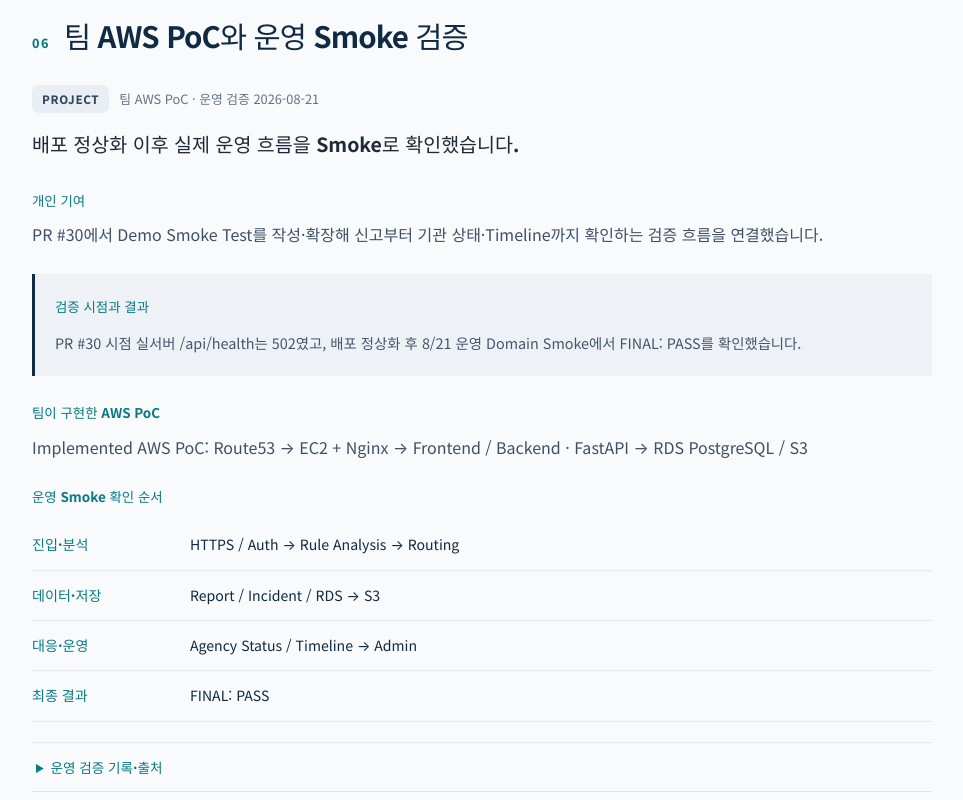
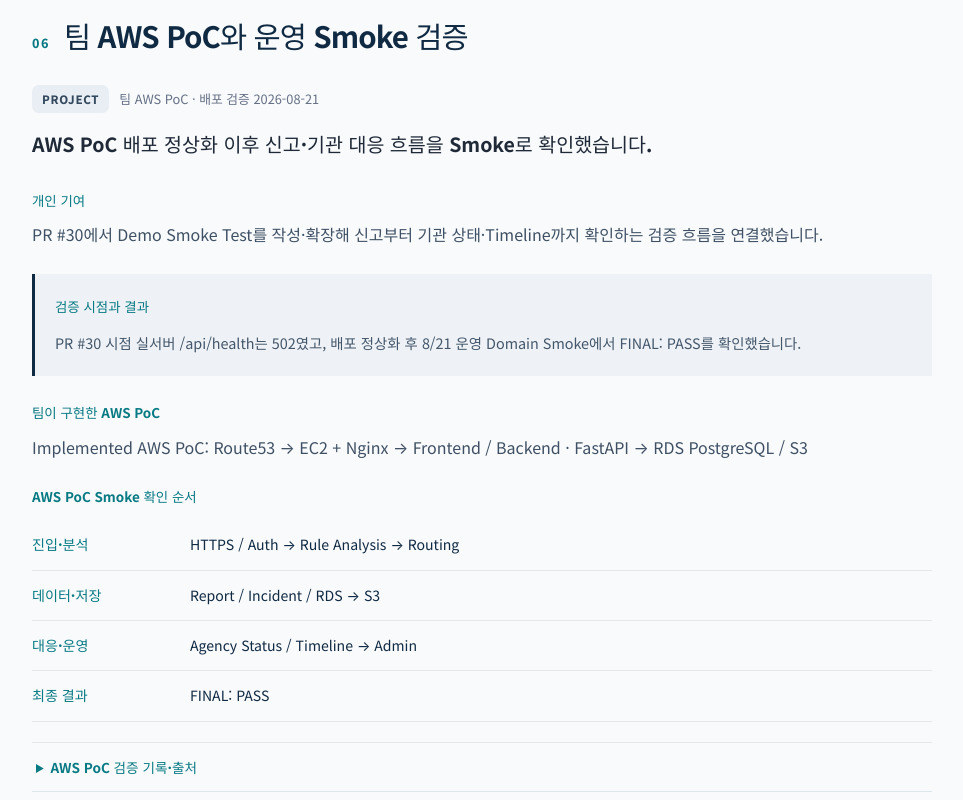
Before and after one commit to wkfkeha784-pixel/cloud-infra-portfolio, a React (Vite) app: page /projects/onereport in a window 1280 px wide. Shown: the part 4340-5140 px from the top of the page, without its empty margins (298-1261 px from the left). Built offline with nearby package versions, Linux system fonts and the light colour scheme.

Commit message:
copy: clarify OneReport smoke evidence as deployed AWS PoC, not production

```diff
--- a/src/pages/OneReportDetail.tsx
+++ b/src/pages/OneReportDetail.tsx
@@ -89,18 +89,18 @@
 
           <ReadingSection section={smoke}>
             <article className="bluebell-case onereport-smoke">
-              <div className="bluebell-case-meta"><Badge tone="project">PROJECT</Badge><span>팀 AWS PoC · 운영 검증 <time dateTime="2026-08-21">2026-08-21</time></span></div>
-              <h3>배포 정상화 이후 실제 운영 흐름을 Smoke로 확인했습니다.</h3>
+              <div className="bluebell-case-meta"><Badge tone="project">PROJECT</Badge><span>팀 AWS PoC · 배포 검증 <time dateTime="2026-08-21">2026-08-21</time></span></div>
+              <h3>AWS PoC 배포 정상화 이후 신고·기관 대응 흐름을 Smoke로 확인했습니다.</h3>
               <div className="bluebell-case-copy"><h4>개인 기여</h4><p>PR #30에서 Demo Smoke Test를 작성·확장해 신고부터 기관 상태·Timeline까지 확인하는 검증 흐름을 연결했습니다.</p></div>
               <div className="onereport-smoke-condition"><h4>검증 시점과 결과</h4><p>{project.boundaryNotes?.[2]}</p></div>
               <div className="bluebell-case-copy"><h4>팀이 구현한 AWS PoC</h4><p>{project.projectResults?.[0]}</p></div>
               {project.validation && <div className="bluebell-validation">
-                <h4>운영 Smoke 확인 순서</h4>
+                <h4>AWS PoC Smoke 확인 순서</h4>
                 <ol>{[{ label: '진입·분석', start: 0, end: 3 }, { label: '데이터·저장', start: 3, end: 5 }, { label: '대응·운영', start: 5, end: 7 }, { label: '최종 결과', start: 7, end: 8 }].map((group) => (
                   <li key={group.label}><strong>{group.label}</strong><span>{project.validation?.slice(group.start, group.end).join(' → ')}</span></li>
                 ))}</ol>
               </div>}
-              <details className="bluebell-case-source"><summary>운영 검증 기록·출처</summary><div><p>PR #30 · Demo Smoke Test / 2026-08-21 운영 Domain Smoke 최종 검증 기록</p></div></details>
+              <details className="bluebell-case-source"><summary>AWS PoC 검증 기록·출처</summary><div><p>PR #30 · Demo Smoke Test / 2026-08-21 AWS PoC 환경의 Domain Smoke 최종 검증 기록</p></div></details>
             </article>
           </ReadingSection>
 
```
